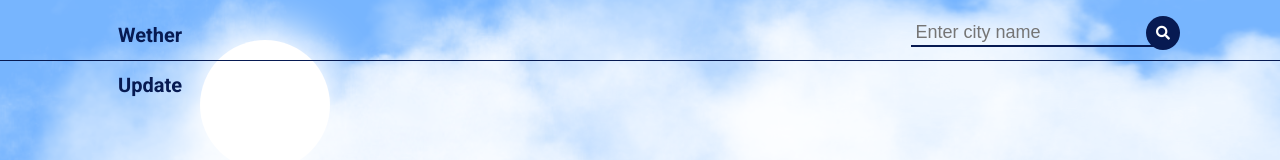
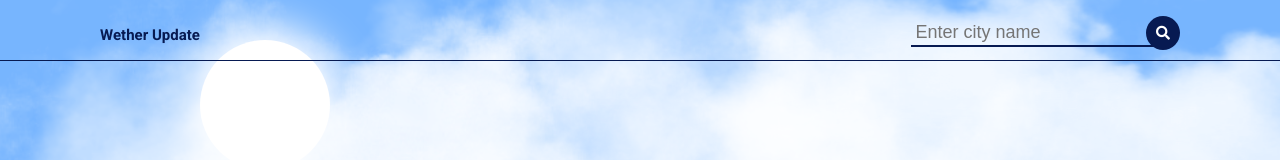
Before and after one commit to vikashssingh/Wether-update-report-project, a plain HTML site: page index.html in a window 1280 px wide. Shown: the top 160 px of the page. Drawn offline with Linux system fonts and the light colour scheme.

Commit message:
Update style.css

```diff
--- a/style.css
+++ b/style.css
@@ -111,8 +111,8 @@ hr {
     width: 10rem;
 }
 .logo h1 {
-    font-size: 2rem;
-    font-weight: 600;
+    font-size: 15px;
+    font-weight: 900;
     text-align: center;
     line-height: 5rem;
 }
```
